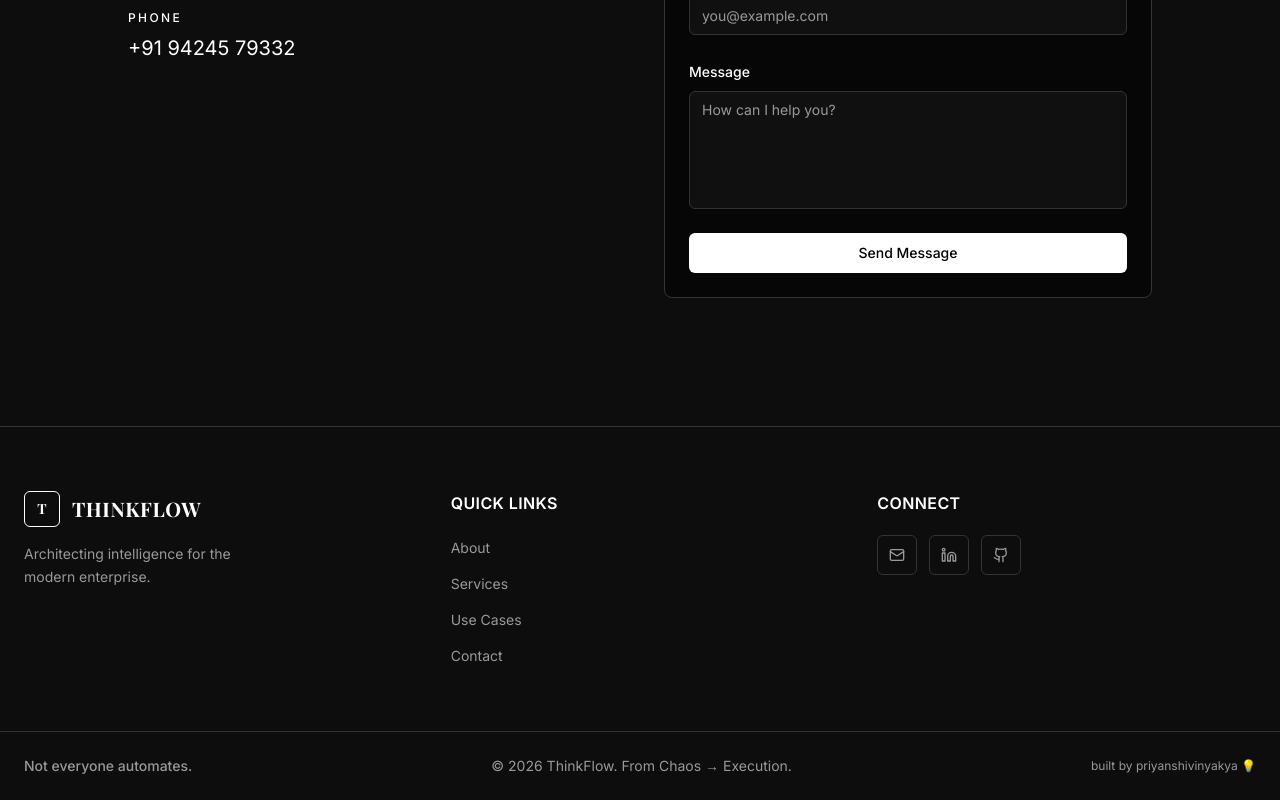
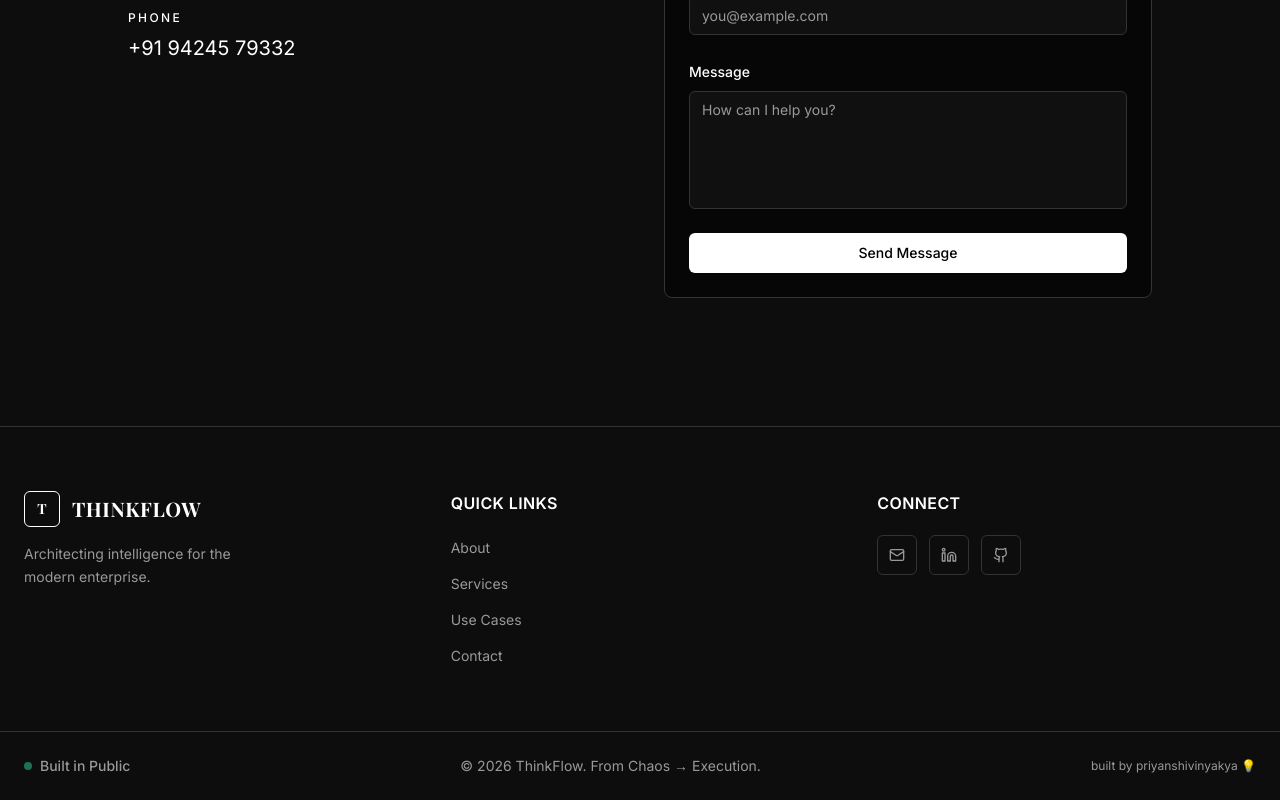
Before and after one commit to priyanshivinyakya/get-thinkflow-6d9f8ac5, a React (Vite) app: page / in a window 1280 px wide. Shown: the part 9389-10189 px from the top of the page. Built offline with nearby package versions, Linux system fonts and the light colour scheme; a web font is replaced by a local one.

Commit message:
Changes
Co-authored-by: priyanshivinyakya <259894749+priyanshivinyakya@users.noreply.github.com>

```diff
--- a/src/components/Footer.tsx
+++ b/src/components/Footer.tsx
@@ -85,8 +85,9 @@ const Footer = () => {
       {/* Bottom bar */}
       <div className="border-t border-border">
         <div className="container mx-auto px-6 py-6 flex flex-col md:flex-row items-center justify-between gap-3">
-          <p className="text-muted-foreground text-sm font-medium">
-            Not everyone automates.
+          <p className="text-muted-foreground text-sm font-medium flex items-center gap-2">
+            <span className="inline-block w-2 h-2 rounded-full bg-emerald-400 animate-pulse" />
+            Built in Public
           </p>
           <p className="text-muted-foreground text-sm">
             © 2026 ThinkFlow. From Chaos → Execution.
```
